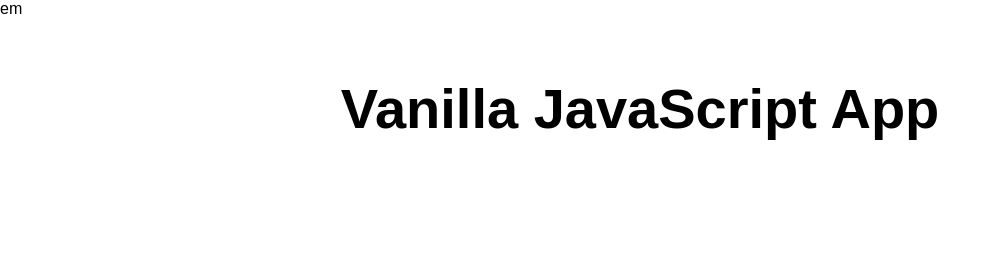
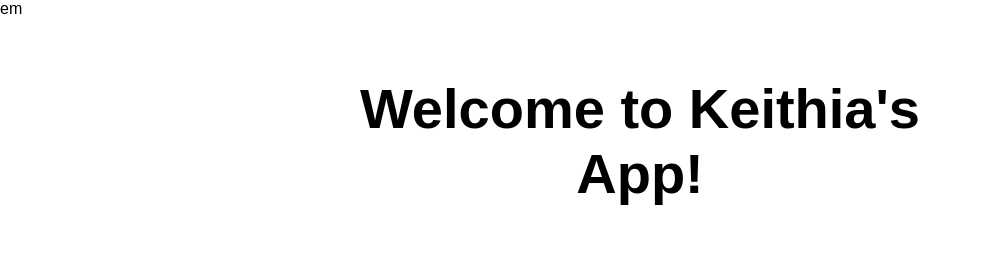
Before and after one commit to moskeeto/keithia-static-web-app, a website: page src/index.html in a window 1280 px wide. Shown: the whole page, without its empty margins (0-1000 px from the left). Drawn offline with Linux system fonts and the light colour scheme.

Commit message:
Update index.html

```diff
--- a/src/index.html
+++ b/src/index.html
@@ -10,7 +10,7 @@
 
 <body>
   <main>
-    <h1>Vanilla JavaScript App</h1>
+    <h1>Welcome to Keithia's App!</h1>
   </main>
 </body>
 
```
